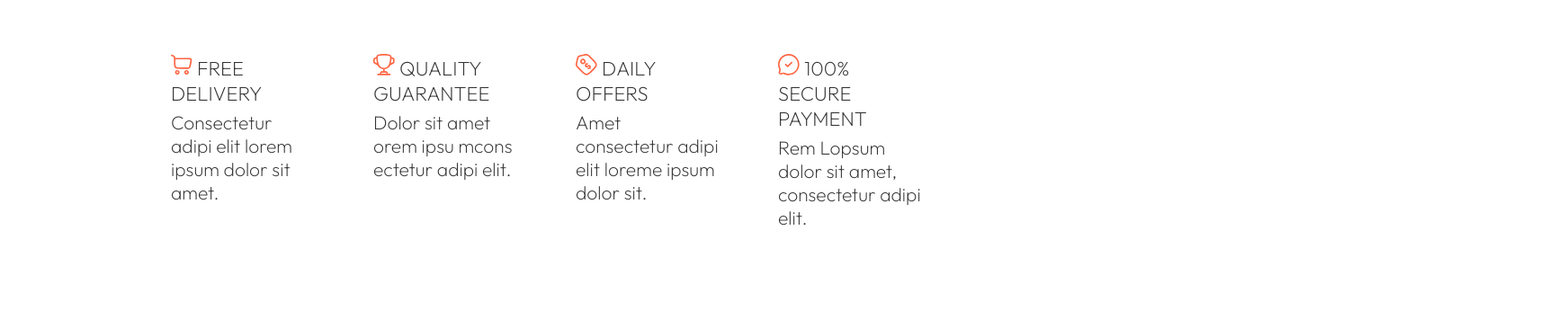
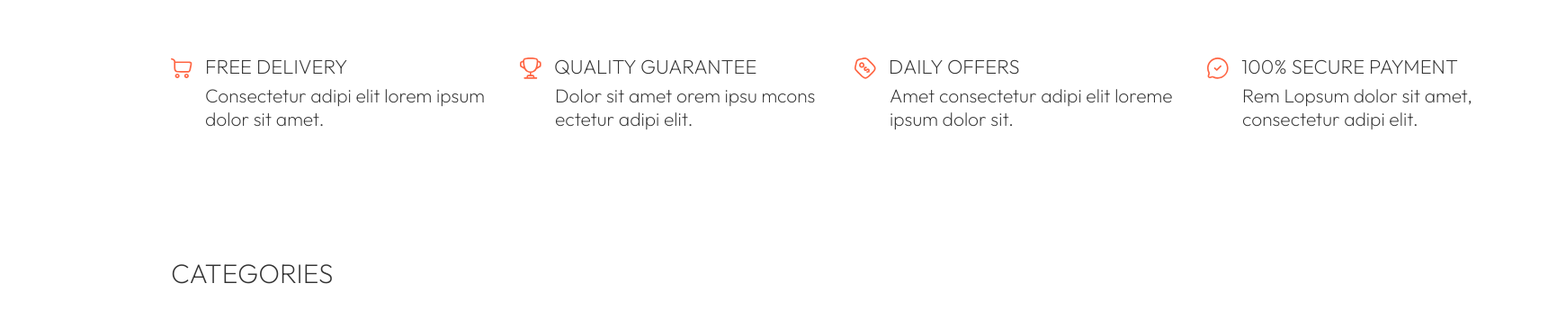
Before and after one commit to elcher305/project-02, a plain HTML site: page index.html in a window 1280 px wide. Shown: the part 900-1255 px from the top of the page at 90% size, 1731 px wide, since content can reach past the window. After the commit the page ends 1223 px from the top, so only its background shows below. Drawn offline with Linux system fonts and the light colour scheme.

Commit message:
Создание раздела категория

```diff
--- a/css/main.css
+++ b/css/main.css
@@ -14,6 +14,9 @@ a {
     text-decoration: none;
     color: inherit;
 }
+
+
+/* шапка сайта */
 
 .bar-inner {
     display: flex;
@@ -32,7 +35,7 @@ a {
     border: 1px solid #E3E3E3;
 }
 
-/* --- 2. Main Header --- */
+
 .main-header {
     padding: 15px 190px;
     background-color: #fff;
@@ -45,8 +48,8 @@ a {
     align-items: center;
 }
 
+/* Меню */
 
-/* Меню */
 .nav-list {
     display: flex;
     gap: 40px; /* Расстояние между пунктами меню */
@@ -66,6 +69,7 @@ a {
 }
 
 /* Иконки действий */
+
 .header-actions {
     display: flex;
     gap: 25px;
@@ -104,6 +108,8 @@ a {
     object-fit: contain;
 }
 
+/* Раздел преимуществ */
+
 .features-inner {
     display: flex;
     font-weight: 200;
@@ -112,44 +118,97 @@ a {
 
 .delivery-text {
     font-size: 22px;
-    margin-right: 63px;
-    width: 327px;
 }
 
-.delivery-text p{
+.delivery-title {
+    margin-left: 38px;
+}
+
+.delivery-subtitle {
+    margin-left: 38px;
+    width: 350px;
     font-size: 21px;
     margin-top: 5px;
 }
 
 .text-guarantee {
     font-size: 22px;
-    margin-right: 63px;
+    margin-right: 45px;
     width: 327px;
 }
 
-.text-guarantee p{
+.guar-title {
+    margin-left: 38px;
+}
+
+.guar-subtitle{
     font-size: 21px;
     margin-top: 5px;
+    margin-left: 39px;
+    width: 350px;
 }
 
 .text-offers {
     font-size: 22px;
-    margin-right: 63px;
+    margin-right: 65px;
     width: 327px;
 }
 
-.text-offers p{
+.offer-title {
+    margin-left: 38px;
+}
+
+.offer-subtitle{
     font-size: 21px;
     margin-top: 5px;
+    margin-left: 39px;
+    width: 350px;
 }
 
 .text-payment {
     font-size: 22px;
-    margin-right: 63px;
     width: 327px;
 }
 
-.text-payment p{
+.pay-title {
+    margin-left: 38px;
+}
+
+.pay-subtitle{
     font-size: 21px;
     margin-top: 5px;
+    margin-left: 39px;
+    width: 350px;
 }
+
+.basket-cl {
+    position: absolute;
+    margin-top: 4px;
+    margin-right: 10px;
+}
+
+.guar-img {
+    position: absolute;
+    margin-top: 4px;
+    margin-right: 10px;
+}
+
+.offer-img {
+    position: absolute;
+    margin-top: 4px;
+    margin-right: 10px;
+}
+
+.secure-img {
+    position: absolute;
+    margin-top: 4px;
+    margin-right: 10px;
+}
+
+/* Раздел категорий */
+
+.categories-title {
+    font-size: 30px;
+    font-weight: 200;
+    margin: 0 190px;
+}
--- a/index.html
+++ b/index.html
@@ -26,7 +26,7 @@
         <img src="img/ShopLite-Logo.svg" alt="Логотоп ShopLite" class="logo-img" width="165" height="40">
       </a>
 
-      <!-- Меню навигации -->
+      <!-- Меню навигации + нужно добавить id для якорных ссылок -->
       <nav class="main-nav">
         <ul class="nav-list">
           <li><a href="#">HOME</a></li>
@@ -96,9 +96,12 @@
           <a class="pay-title">100% SECURE PAYMENT</a>
           <p class="pay-subtitle">Rem Lopsum dolor sit amet, consectetur adipi elit.</p>
         </div>
-
       </div>
     </div>
+
+   <div class="categories">
+     <a class="categories-title">CATEGORIES</a>
+   </div>
 </main>
 
 <footer></footer>
```
